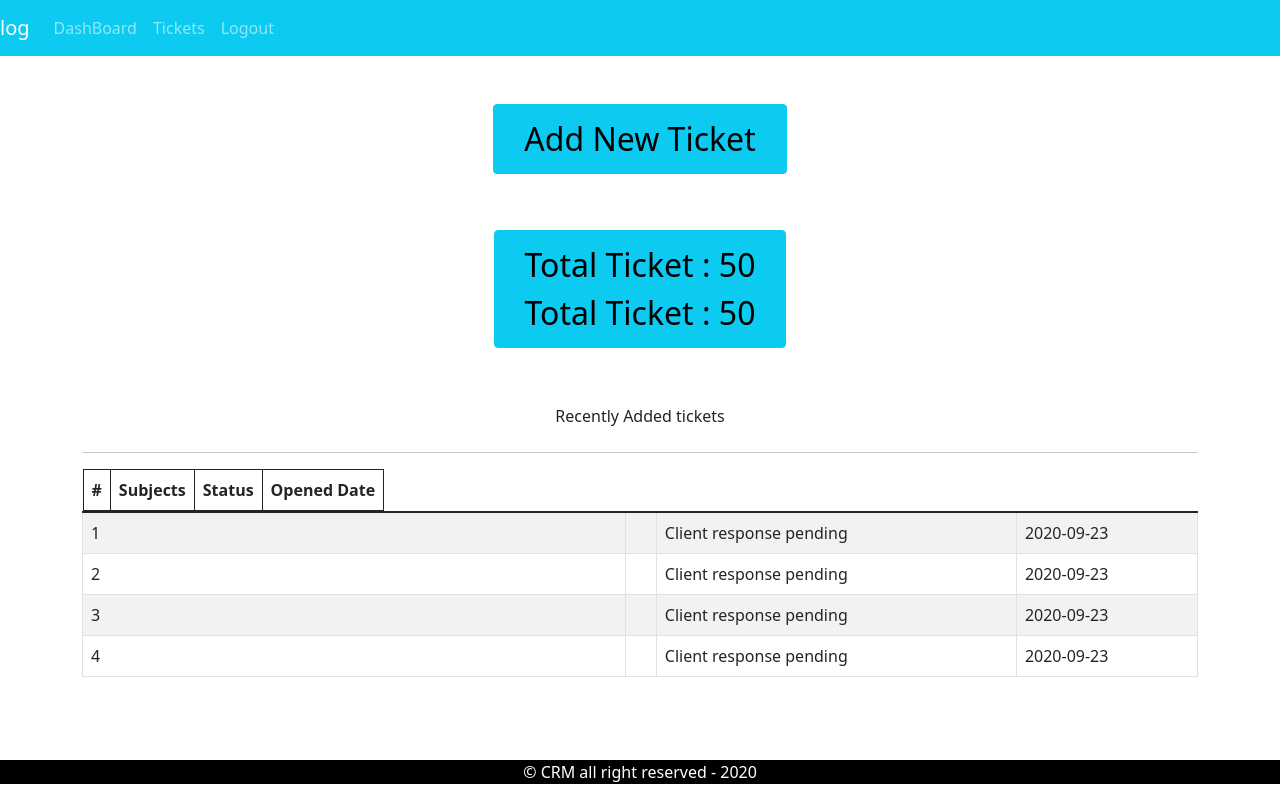
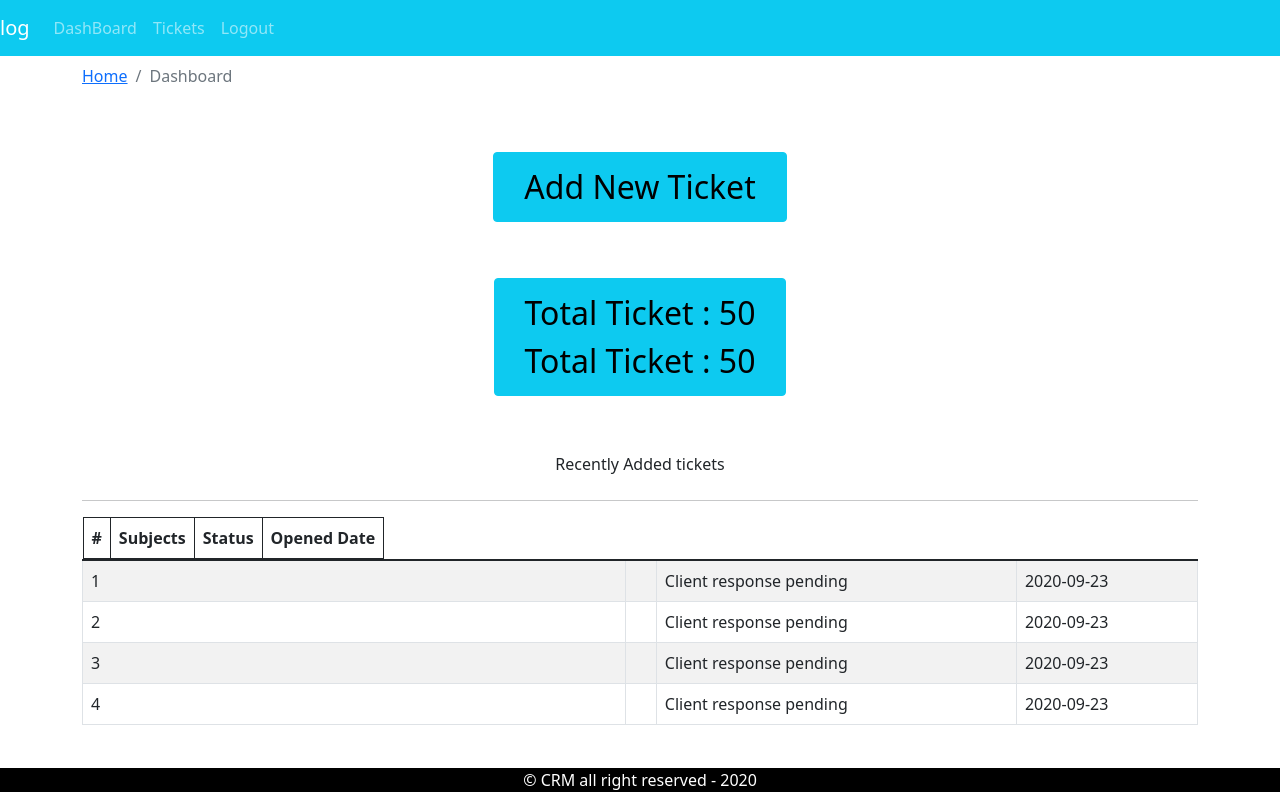
Before and after one commit to Gaurav4code/CRM-Frontend, a React (Create React App) app: page / in a window 1280 px wide. Built offline with nearby package versions, Linux system fonts and the light colour scheme.

Commit message:
breadcrumb added

```diff
--- /dev/null
+++ b/src/components/breadcrumb/Breadcrumb.comp.js
@@ -0,0 +1,12 @@
+import React from 'react'
+import { Breadcrumb } from 'react-bootstrap'
+
+export const PageBreadcrumb = ({page}) => {
+    return (
+        <Breadcrumb>
+        <Breadcrumb.Item href="#">Home</Breadcrumb.Item>
+
+        <Breadcrumb.Item active>{page}</Breadcrumb.Item>
+      </Breadcrumb>
+    )
+}
--- a/src/components/layout/DefaultLayout.js
+++ b/src/components/layout/DefaultLayout.js
@@ -7,7 +7,7 @@
             <div className="default-layout">
 
 
-            <header className='header'>
+            <header className='header mb-2'>
             <Header/>
              </header>
             <main className='main' >
--- a/src/page/dashboard/Dashboard.page.js
+++ b/src/page/dashboard/Dashboard.page.js
@@ -1,10 +1,17 @@
 import React from 'react'
-import {Container, Row , Col ,Button} from "react-bootstrap"
+import {Container, Row , Col ,Button, Breadcrumb} from "react-bootstrap"
 import { TicketTable } from '../../components/ticket-table/TicketTable.comp'
 import tickets from "../../assets/data/dummy-tickets.json"
+import { PageBreadcrumb } from '../../components/breadcrumb/Breadcrumb.comp'
 const Dashboard = () => {
     return (
+
        <Container>
+           <Row>
+               <Col>
+               <PageBreadcrumb page="Dashboard"/>
+               </Col>
+           </Row>
          <Row>
          <Col className='text-center mt-5 mb-2'>
 
```
